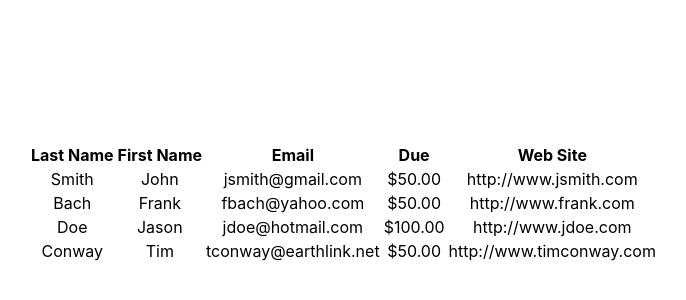
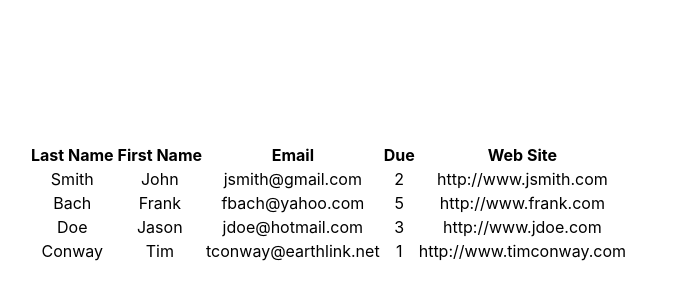
Before and after one commit to LeeWannacott/table-sort-js, a React (Create React App) app: page / in a window 1280 px wide. Shown: the part 98-398 px from the top of the page, without its empty margins (212-898 px from the left). Built offline with nearby package versions, Linux system fonts and the light colour scheme.

Commit message:
Sort for column of integers

```diff
--- a/src/App.js
+++ b/src/App.js
@@ -24,28 +24,28 @@ function App() {
             <td>Smith</td>
             <td>John</td>
             <td>jsmith@gmail.com</td>
-            <td>$50.00</td>
+            <td>2</td>
             <td>http://www.jsmith.com</td>
           </tr>
           <tr>
             <td>Bach</td>
             <td>Frank</td>
             <td>fbach@yahoo.com</td>
-            <td>$50.00</td>
+            <td>5</td>
             <td>http://www.frank.com</td>
           </tr>
           <tr>
             <td>Doe</td>
             <td>Jason</td>
             <td>jdoe@hotmail.com</td>
-            <td>$100.00</td>
+            <td>3</td>
             <td>http://www.jdoe.com</td>
           </tr>
           <tr>
             <td>Conway</td>
             <td>Tim</td>
             <td>tconway@earthlink.net</td>
-            <td>$50.00</td>
+            <td>1</td>
             <td>http://www.timconway.com</td>
           </tr>
         </tbody>
--- a/src/html-tablesorter.js
+++ b/src/html-tablesorter.js
@@ -4,7 +4,7 @@
 */
 console.log('hello world')
 
-if (document.getElementsByClassName('sortable')) {
+if (document.getElementsByClassName(/[sortable]/)) {
   const columnData = [];
   const dictOfColumnIndexAndTableRow = {
   }
@@ -31,25 +31,37 @@ if (document.getElementsByClassName('sortable')) {
                   dictOfColumnIndexAndTableRow[tr.querySelectorAll('td').item(columnIndex).innerHTML] = tr.innerHTML
                 }
                 if (columnData[0].search(/[^A-Za-z]/)) {
-                  console.log('work')
+                  console.log('alpha')
                   columnData.sort()
+                } else if (columnData[0].search(/[^0-9]/)) {
+                  console.log('number')
+                  console.log(columnData)
+                  for (let [i, number] of columnData.entries()) {
+                    if (typeof (number === String)) {
+                      columnData[i] = parseFloat(number)
+                    }
+                  }
+                  console.log(columnData)
+                  columnData.sort(function (a, b) {
+                    if (a > b)
+                      return 1;
+                    if (a < b)
+                      return -1;
+                    return 0
+                  });
+
                 }
               }
 
               getTableDataOnClick();
 
               function sortingFunction() {
-                if (columnData[0].search(/[^A-Za-z]/)) {
-                  const tableRows = tableBody.querySelectorAll('tr');
 
-                  for (let [i, tr] of tableRows.entries()) {
+                const tableRows = tableBody.querySelectorAll('tr');
+                for (let [i, tr] of tableRows.entries()) {
+                  tr.innerHTML = dictOfColumnIndexAndTableRow[columnData[i]]
+                }
 
-                    console.log('fucj')
-                    tr.innerHTML = dictOfColumnIndexAndTableRow[columnData[i]]
-                    console.log(tr)
-                  }
-                  console.log(tableRows)
-                }
                 columnData.length = 0
               }
               sortingFunction()
```
